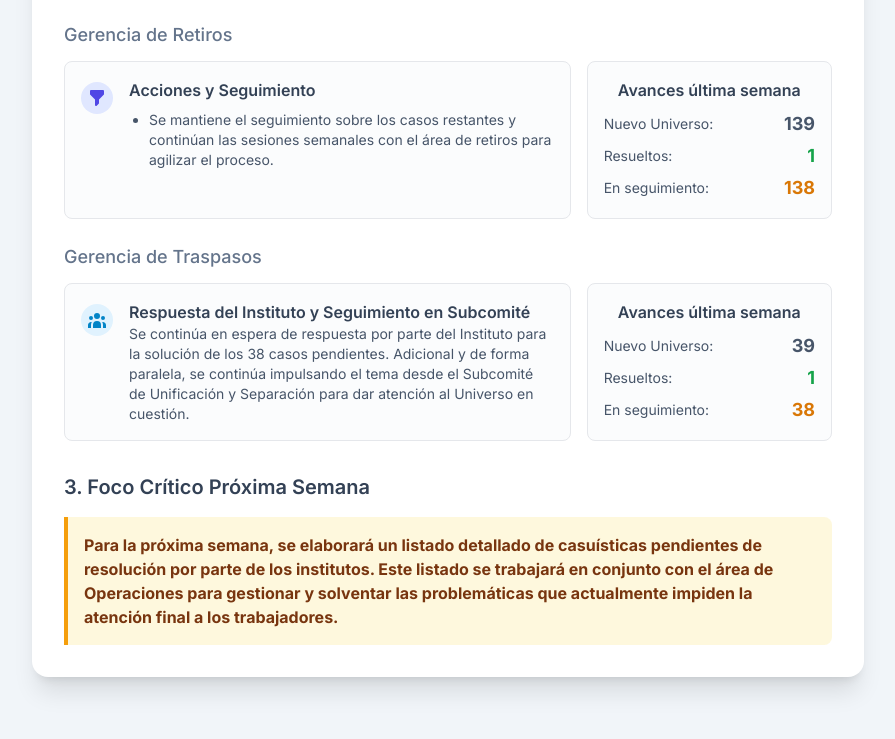
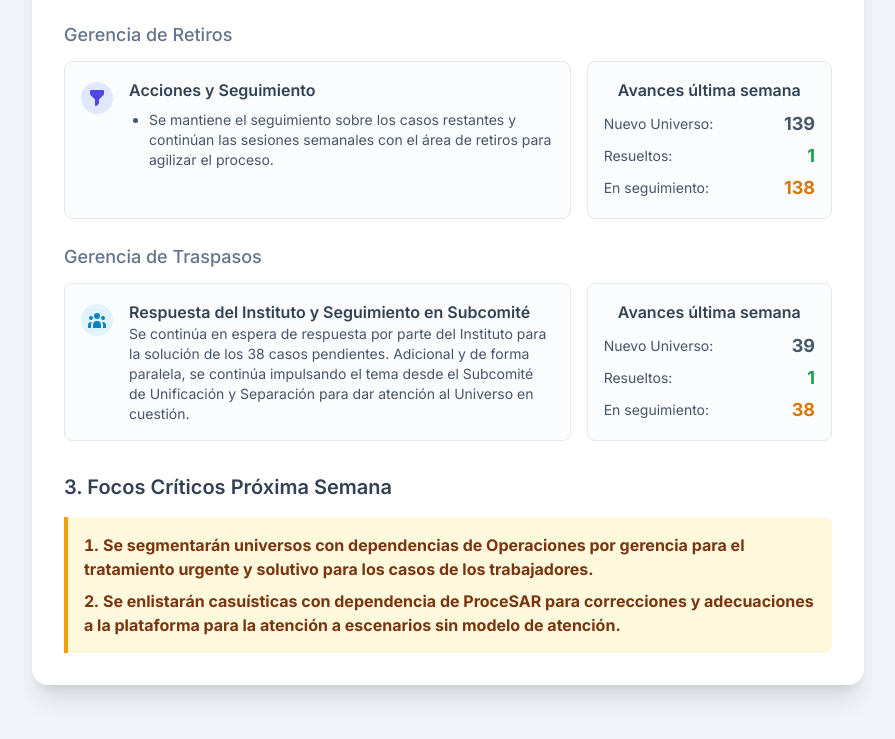
Before and after one commit to GAP-AforeCoppel/AccionesMSOSEM43, a plain HTML site: page index.html in a window 1280 px wide. Shown: the part 728-1467 px from the top of the page, without its empty margins (192-1087 px from the left). Drawn offline with nearby package versions, Linux system fonts and the light colour scheme.

Commit message:
Add files via upload

```diff
--- a/index.html
+++ b/index.html
@@ -147,11 +147,14 @@
                         </div>
                     </div>
                 </section>
-                <!-- Sección de Foco Crítico -->
+                                <!-- Sección de Foco Crítico -->
                 <section id="focus-section">
-                    <h2 class="text-xl font-semibold text-slate-700 mb-4">3. Foco Crítico Próxima Semana</h2>
+                    <h2 class="text-xl font-semibold text-slate-700 mb-4">3. Focos Críticos Próxima Semana</h2>
                     <div class="bg-amber-100/60 border-l-4 border-amber-500 text-amber-900 p-4 rounded-r-lg" role="alert">
-                        <p class="font-bold">Para la próxima semana, se elaborará un listado detallado de casuísticas pendientes de resolución por parte de los institutos. Este listado se trabajará en conjunto con el área de Operaciones para gestionar y solventar las problemáticas que actualmente impiden la atención final a los trabajadores.</p>
+                        <ol class="list-decimal list-inside font-bold space-y-2">
+                            <li>Se segmentarán universos con dependencias de Operaciones por gerencia para el tratamiento urgente y solutivo para los casos de los trabajadores.</li>
+                            <li>Se enlistarán casuísticas con dependencia de ProceSAR para correcciones y adecuaciones a la plataforma para la atención a escenarios sin modelo de atención.</li>
+                        </ol>
                     </div>
                 </section>
             </main>
```
